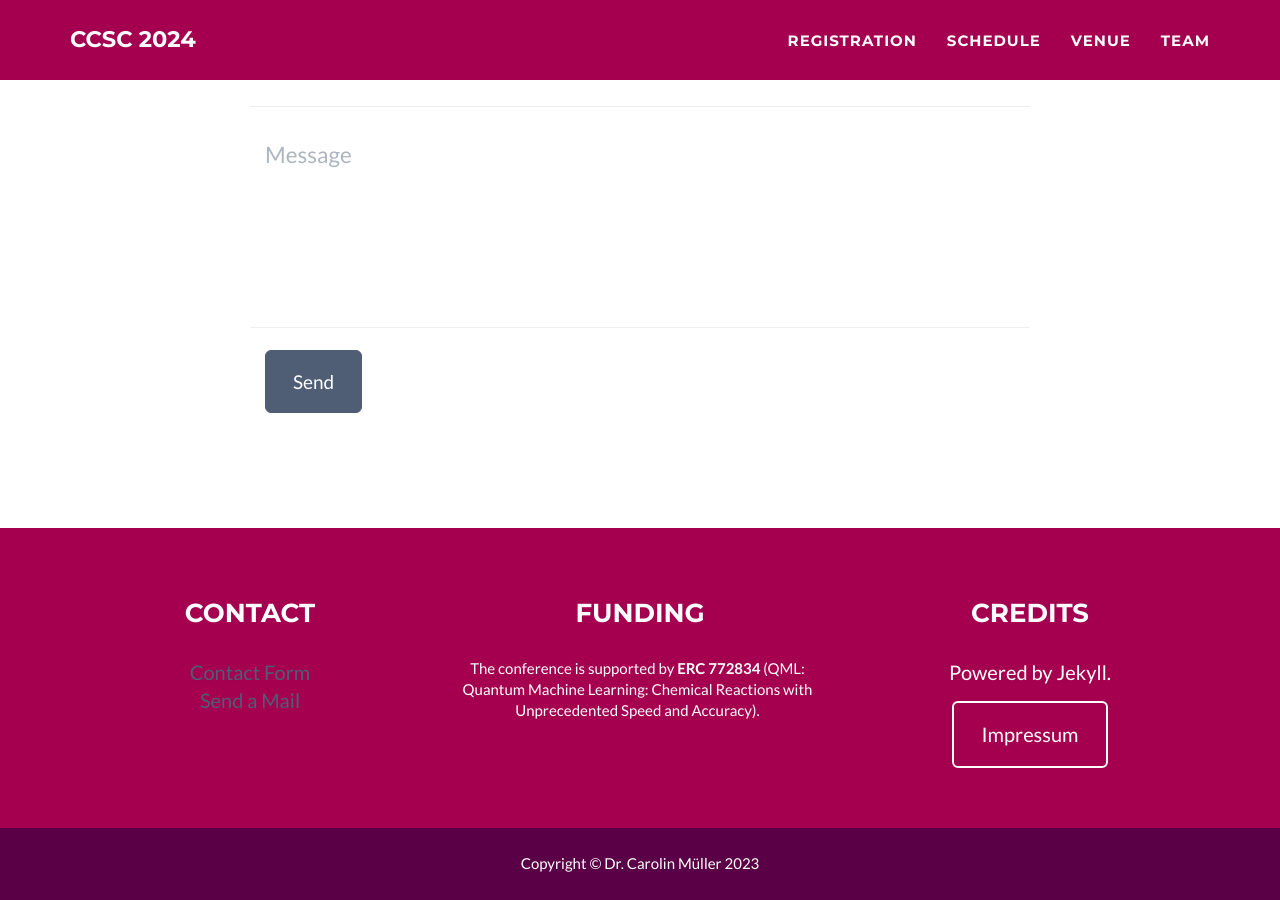
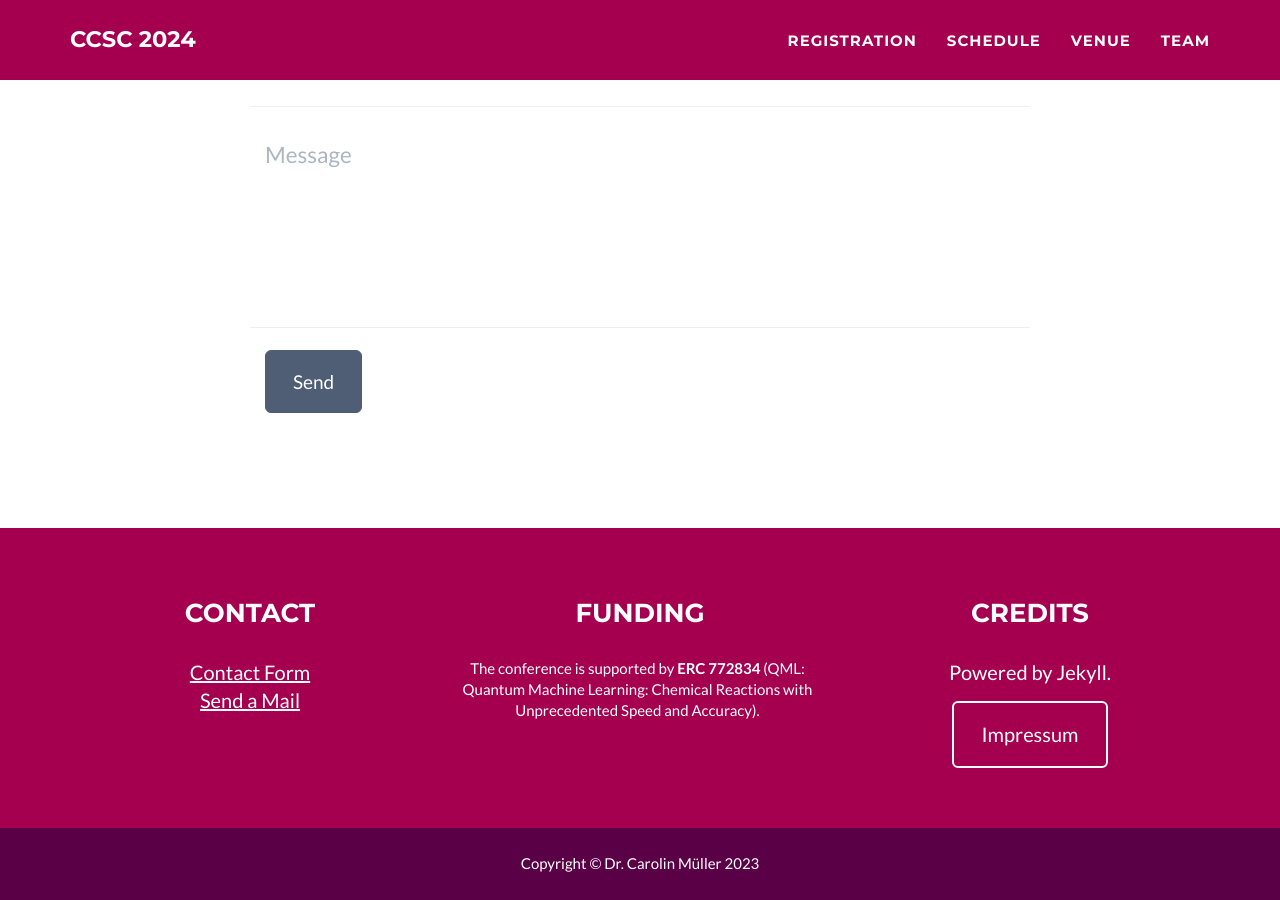
Before and after one commit to ccsc2024/ccsc2024.github.io, a Jekyll site: the page built from _posts/2022-05-21-Day1.md, in a window 1280 px wide and 900 px high, scrolled down 3453 px. Built offline with Jekyll 4.4.1, drawn with Linux system fonts in a browser that asks for light colours.

Commit message:
Update _config.yml

```diff
--- a/_config.yml
+++ b/_config.yml
@@ -43,8 +43,8 @@ social:
 
 # Postal address (add as many lines as necessary)
 address:
-  - line: <a href="/contact/" class="success">Contact Form</a>
-  - line: <a href="mailto:chemcompspace@gmail.com" class="success">Send a Mail</a>
+  - line: <a href="/contact/" style="color:#ffffff;text-decoration:underline;">Contact Form</a>
+  - line: <a href="mailto:chemcompspace@gmail.com" style="color:#ffffff;text-decoration:underline;">Send a Mail</a>
   # - line: Address Line 2
 
 # Credits content
```
